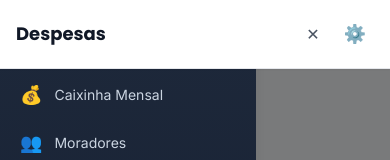
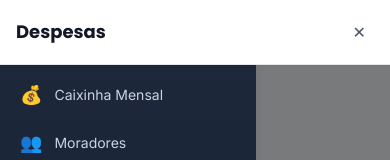
Before and after one commit to rpsmatheus/gerencia_caixinha_republica, a React (Vite) app in the folder frontend/: page /expenses in a window 390 px wide. Shown: the top 160 px of the page. Built offline with nearby package versions, Linux system fonts and the light colour scheme.

Commit message:
feat: remove painel de customizacao e corrige logo da sidebar e

```diff
--- a/frontend/src/components/DashboardLayout.tsx
+++ b/frontend/src/components/DashboardLayout.tsx
@@ -1,8 +1,6 @@
 
 import { useState, useEffect } from 'react';
 import { Link, useLocation, useNavigate } from 'react-router-dom';
-import CustomizationPanel from './CustomizationPanel';
-import { useCustomization } from '../contexts/CustomizationContext';
 import { useAuth } from '../contexts/AuthContext';
 
 interface DashboardLayoutProps {
@@ -11,11 +9,10 @@
 
 export function DashboardLayout({ children }: DashboardLayoutProps) {
   const [sidebarOpen, setSidebarOpen] = useState(true);
-  const [customizationOpen, setCustomizationOpen] = useState(false);
   const [isMobile, setIsMobile] = useState(window.innerWidth < 768);
   const location = useLocation();
   const navigate = useNavigate();
-  const { updateSettings } = useCustomization();
+
   const { resident, logout } = useAuth();
 
   // Detectar mudanças de tamanho de tela
@@ -40,7 +37,7 @@
   // Função para deslogar do sistema
   const handleLogout = () => {
     logout();
-    navigate('/');
+    navigate('/'); f
   };
 
   const isAdmin = resident?.role === 'admin';
@@ -76,7 +73,7 @@
               <div className="w-8 h-8 bg-indigo-500 rounded-lg flex items-center justify-center font-bold text-sm">
                 C
               </div>
-              {(sidebarOpen || !isMobile) && <h1 className="text-lg font-bold hidden md:block">Caixinha</h1>}
+              {sidebarOpen && <h1 className="text-lg font-bold">Caixinha</h1>}
             </div>
             {isMobile && (
               <button
@@ -162,13 +159,6 @@
                   {sidebarOpen ? '✕' : '☰'}
                 </button>
               )}
-              <button
-                onClick={() => setCustomizationOpen(true)}
-                className="p-2 rounded-lg transition-colors text-lg flex-shrink-0 text-gray-600 hover:bg-gray-100"
-                title="Customização"
-              >
-                ⚙️
-              </button>
             </div>
           </div>
         </header>
@@ -177,13 +167,7 @@
         <div className="flex-1 overflow-auto p-4 md:p-8 bg-gray-100 text-gray-900">
           {children}
         </div>
-        {/* Customization Panel */}
-        <CustomizationPanel
-          isOpen={customizationOpen}
-          onClose={() => setCustomizationOpen(false)}
-          onSettingsChange={updateSettings}
-          darkMode={false}
-        />
+
       </main>
     </div>
   );
```
